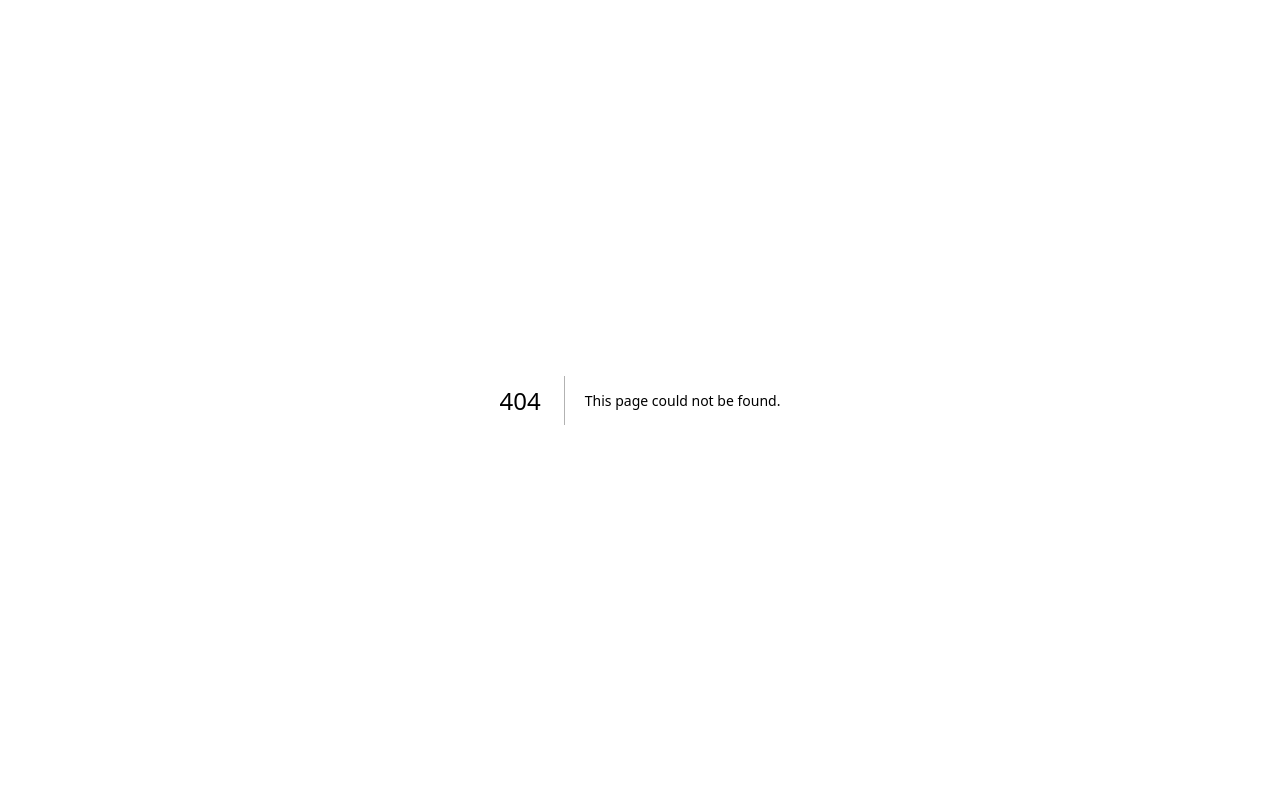
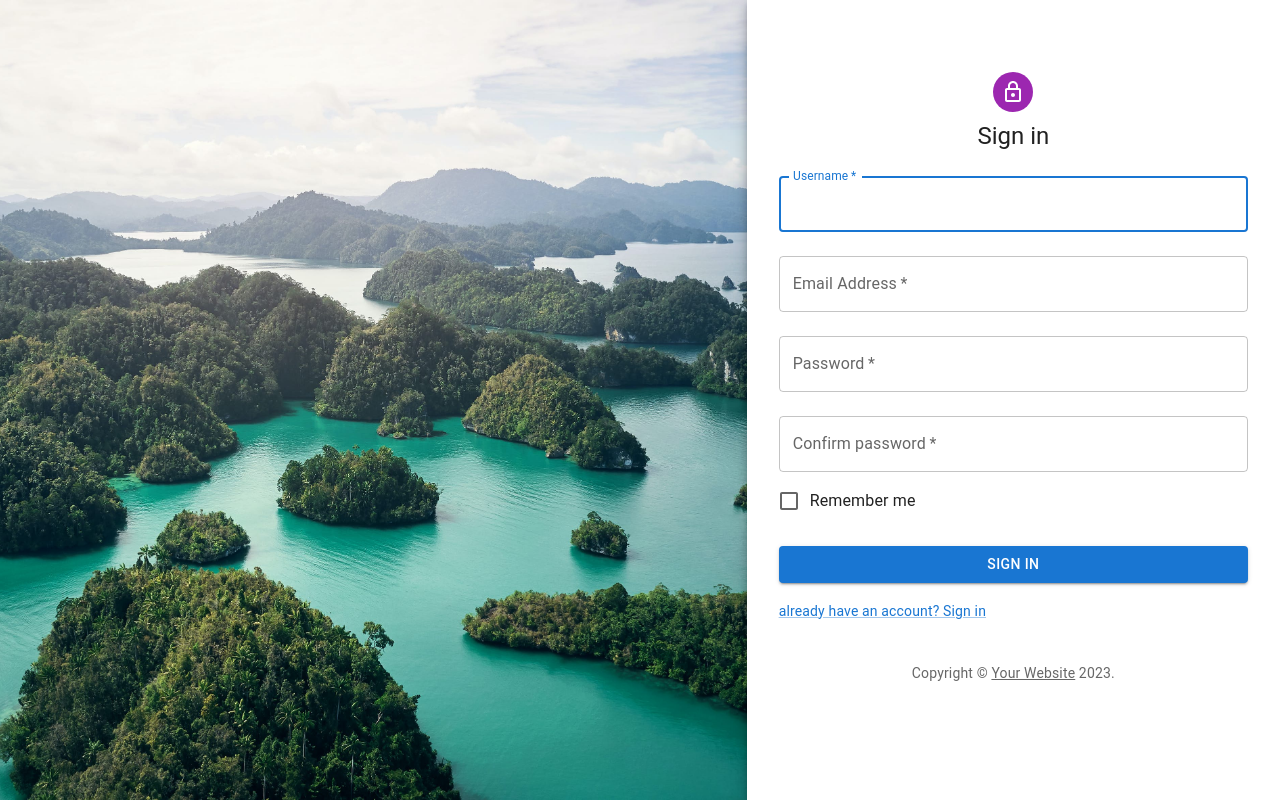
Before and after one commit to reaozoraa/cendrawasih-ticket, a Next.js app: page /sign-up in a window 1280 px wide. Before the commit this address had no page. Built offline with nearby package versions, Linux system fonts and the light colour scheme.

Commit message:
homepage 90%

```diff
--- a/components/inputs/FlightSearch.js
+++ b/components/inputs/FlightSearch.js
@@ -3,7 +3,7 @@ import * as React from 'react';
 
 import {
 Button, Box, CssBaseline, MenuItem, Radio, RadioGroup, FormControl, FormControlLabel,
-FormLabel, TextField, Grid, Checkbox }
+FormLabel, TextField, Grid, Checkbox, InputLabel, OutlinedInput }
 from '@mui/material/'
 
 import SyncAlt from '@mui/icons-material/SyncAlt';
@@ -92,7 +92,7 @@ export default function FlightSearch() {
                     {/* <FormControlLabel control={<Checkbox />} label="Label" /> */}
                 </Box>
             </Box>
-            <Box className="" sx={{ maxWidth: "530px", minWidth: "300px"  }}>
+            <Box className="" sx={{ maxWidth: "300px", minWidth: "300px"  }}>
                 <TextField
                 type="number"
                 id="outlined-basic"
@@ -102,6 +102,18 @@ export default function FlightSearch() {
                 onSelect={(e) => handleRegexNumber(e)}
                 value={num}
                 />
+                {/* <FormControl fullWidth sx={{ m: 1 }}>
+                    <InputLabel htmlFor="">Numbers</InputLabel>
+                    <OutlinedInput
+                    type="number"
+                    id=""
+                    label="Numbers"
+                    // variant="outlined"
+                    onChange={(e) => handleRegexNumber(e)}
+                    onSelect={(e) => handleRegexNumber(e)}
+                    value={num}
+                    />
+                </FormControl> */}
                 <TextField
                 id="seats"
                 select
@@ -109,7 +121,7 @@ export default function FlightSearch() {
                 defaultValue="economy"
                 helperText="Please select your seat"
                 type="number"
-                fullWidth
+                // fullWidth
                 >
                 {seats.map((option) => (
                     <MenuItem key={option.value} value={option.value}>
--- a/components/inputs/HotelSearch.js
+++ b/components/inputs/HotelSearch.js
@@ -65,7 +65,7 @@ export default function FlightSearch() {
         <FormControl sx={{ width: "100%", '& .MuiTextField-root': { m: 1, width: '25ch' } }} >
             <Box className="flex flex-wrap justify-between">
                 <FormControl fullWidth sx={{ m: 1 }}>
-                    <InputLabel htmlFor="outlined-adornment-amount">Place</InputLabel>
+                    <InputLabel htmlFor="">Place</InputLabel>
                     <OutlinedInput
                         id="outlined-adornment-amount"
                         // startAdornment={<InputAdornment position="start">$</InputAdornment>}
@@ -97,6 +97,17 @@ export default function FlightSearch() {
                 </TextField>
                 {/* <FormControlLabel control={<Checkbox />} label="Label" /> */}
             </Box>
+            <Box className="flex flex-wrap justify-between">
+                <FormControl fullWidth sx={{ m: 1 }}>
+                    <InputLabel htmlFor="">Place</InputLabel>
+                    <OutlinedInput
+                        id="outlined-adornment-amount"
+                        // startAdornment={<InputAdornment position="start">$</InputAdornment>}
+                        label="Place"
+                    />
+                </FormControl>
+            </Box>
+
             <Box className='flex justify-end'>
                 <Button variant="contained" className='bg-blue-500'>Search</Button>
             </Box>
--- a/components/layouts/Footer.js
+++ b/components/layouts/Footer.js
@@ -1,5 +1,45 @@
 import {
     AppBar, Box, Toolbar, CssBaseline, IconButton, Typography, Menu,
     Container, Avatar, Button, Tooltip, MenuItem, Card, CardActions,
-    CardContent, Tabs, Tab  }
+    CardContent, Tabs, Tab, Paper  }
 from '@mui/material/'
+
+export default function Footer() {
+    return (<>
+    <Paper sx={{
+    width: '100%',
+    position: 'relative',
+    top: "100%",
+    zIndex: "999"
+    }} component="footer" square variant="outlined" className='bg-blue-500'>
+      <Container maxWidth="lg">
+        <Box
+          sx={{
+            flexGrow: 1,
+            justifyContent: "center",
+            display: "flex",
+            my:1
+          }}
+        >
+            <div>
+            {/* <Image priority src="/Logo.svg" width={75} height={30} alt="Logo" /> */}
+            </div>
+        </Box>
+
+        <Box
+          sx={{
+            flexGrow: 1,
+            justifyContent: "center",
+            display: "flex",
+            mb: 2,
+          }}
+          className='border flex flex-wrap'
+        >
+          <Box>
+
+          </Box>
+        </Box>
+      </Container>
+    </Paper>
+    </>)
+}
--- a/components/layouts/Navbar.js
+++ b/components/layouts/Navbar.js
@@ -13,7 +13,15 @@ import Image from 'next/image';
 // import logo from '../public/brand/logo.png';
 
 const pages = ['Saved'];
-const settings = ['Profile', 'Logout'];
+const settings = [
+{
+    label: "Profile",
+    link: "link"
+},
+{
+    label: "Logout",
+    link: "link"
+}];
 const bull = (
   <Box component="span" sx={{ display: 'inline-block', mx: '2px', transform: 'scale(0.8)' }}>•</Box>
 );
@@ -129,13 +137,13 @@ export default function Navbar() {
             </Box>
 
             {/* UNAUTHENTICATED */}
-            <Box sx={{ flexGrow: 0 }}>
+            {/* <Box sx={{ flexGrow: 0 }}>
                 <Button className='mx-1' color="inherit" >Login</Button>
                 <Button variant="contained" className='bg-blue-500 mx-1' >Register</Button>
-            </Box>
+            </Box> */}
 
             {/* AUTHENTICATED */}
-            {/* <Box sx={{ flexGrow: 0 }}>
+            <Box sx={{ flexGrow: 0 }}>
                 <Tooltip title="Open settings">
                     <IconButton onClick={handleOpenUserMenu} sx={{ p: 0 }}>
                     <Avatar alt="Remy Sharp" src="/static/images/avatar/2.jpg" />
@@ -157,13 +165,18 @@ export default function Navbar() {
                     open={Boolean(anchorElUser)}
                     onClose={handleCloseUserMenu}
                 >
-                    {settings.map((setting) => (
+                    {/* {settings.map((setting) => (
                     <MenuItem key={setting} onClick={handleCloseUserMenu}>
                         <Typography textAlign="center">{setting}</Typography>
                     </MenuItem>
+                    ))} */}
+                    {settings.map((option) => (
+                        <MenuItem key={option.label} value={option.link}>
+                        {option.label}
+                        </MenuItem>
                     ))}
                 </Menu>
-            </Box> */}
+            </Box>
         </Toolbar>
         </Container>
     </AppBar>)
--- a/pages/index.js
+++ b/pages/index.js
@@ -11,10 +11,13 @@ import style  from '../styles/Home.module.css';
 import PropTypes from 'prop-types';
 import Image from 'next/image';
 import { Flight, Hotel, LocalHotelOutlined } from '@mui/icons-material';
+import { Questrial } from 'next/font/google'
+
+
+import Footer from '../components/layouts/Footer';
 import Navbar from '../components/layouts/Navbar';
 import FlightSearch from '../components/inputs/FlightSearch';
 import HotelSearch from '../components/inputs/HotelSearch';
-import { Questrial } from 'next/font/google'
 
 const questrial = Questrial({
   subsets: ['latin'],
@@ -94,7 +97,7 @@ function Home() {
           }}>
       <CssBaseline />
       <Navbar />
-      <Container maxWidth="xl" sx={{ position: "relative", zIndex: "10", transform: "translateY(50%)"  }}>
+      <Container maxWidth="lg" sx={{ position: "relative", zIndex: "10", transform: "translateY(50%)"  }}>
         <Card sx={{ minWidth: 275, mt: "10px" }}>
           <Box sx={{ borderBottom: 1, borderColor: 'divider' }}>
             <Tabs value={formSection} variant="fullWidth" onChange={handleFormSection} aria-label="">
@@ -115,9 +118,11 @@ function Home() {
           </CardContent>
         </Card>
       </Container>
-      <Container maxWidth="auto"  sx={{ position: "relative", backgroundColor: "white", height: "100vh", position: "absolute", color: "black"}}>
+      <Container maxWidth="auto"  sx={{backgroundColor: "white", height: "100vh", position: "absolute", color: "black"}}>
 
       </Container>
+      <Footer />
+
     </main>
     </ThemeProvider>
     </>
--- /dev/null
+++ b/pages/sign-up.js
@@ -0,0 +1,147 @@
+import * as React from 'react';
+import Avatar from '@mui/material/Avatar';
+import Button from '@mui/material/Button';
+import CssBaseline from '@mui/material/CssBaseline';
+import TextField from '@mui/material/TextField';
+import FormControlLabel from '@mui/material/FormControlLabel';
+import Checkbox from '@mui/material/Checkbox';
+import Link from '@mui/material/Link';
+import Paper from '@mui/material/Paper';
+import Box from '@mui/material/Box';
+import Grid from '@mui/material/Grid';
+import LockOutlinedIcon from '@mui/icons-material/LockOutlined';
+import Typography from '@mui/material/Typography';
+import { createTheme, ThemeProvider } from '@mui/material/styles';
+
+function Copyright(props) {
+  return (
+    <Typography variant="body2" color="text.secondary" align="center" {...props}>
+      {'Copyright © '}
+      <Link color="inherit" href="https://mui.com/">
+        Your Website
+      </Link>{' '}
+      {new Date().getFullYear()}
+      {'.'}
+    </Typography>
+  );
+}
+
+const theme = createTheme();
+
+export default function SignInSide() {
+  const handleSubmit = (event) => {
+    event.preventDefault();
+    const data = new FormData(event.currentTarget);
+    console.log({
+      email: data.get('email'),
+      password: data.get('password'),
+    });
+  };
+
+  return (
+    <ThemeProvider theme={theme}>
+      <Grid container component="main" sx={{ height: '100vh' }}>
+        <CssBaseline />
+        <Grid
+          item
+          xs={false}
+          sm={4}
+          md={7}
+          sx={{
+            backgroundImage: 'url(/background.jpeg)',
+            backgroundRepeat: 'no-repeat',
+            backgroundColor: (t) =>
+              t.palette.mode === 'light' ? t.palette.grey[50] : t.palette.grey[900],
+            backgroundSize: 'cover',
+            backgroundPosition: 'center',
+          }}
+        />
+        <Grid item xs={12} sm={8} md={5} component={Paper} elevation={6} square>
+          <Box
+            sx={{
+              my: 8,
+              mx: 4,
+              display: 'flex',
+              flexDirection: 'column',
+              alignItems: 'center',
+            }}
+          >
+            <Avatar sx={{ m: 1, bgcolor: 'secondary.main' }}>
+              <LockOutlinedIcon />
+            </Avatar>
+            <Typography component="h1" variant="h5">
+              Sign in
+            </Typography>
+            <Box component="form" noValidate onSubmit={handleSubmit} sx={{ mt: 1 }}>
+               <TextField
+                margin="normal"
+                required
+                fullWidth
+                id="username"
+                label="Username"
+                name="username"
+                // autoComplete="username"
+                autoFocus
+              />
+              <TextField
+                margin="normal"
+                required
+                fullWidth
+                id="email"
+                label="Email Address"
+                name="email"
+                autoComplete="email"
+                // autoFocus
+              />
+              <TextField
+                margin="normal"
+                required
+                fullWidth
+                name="password"
+                label="Password"
+                type="password"
+                id="password"
+                autoComplete="current-password"
+              />
+              <TextField
+                margin="normal"
+                required
+                fullWidth
+                name="confirm-password"
+                label="Confirm password"
+                type="password"
+                id="confirm-password"
+                // autoComplete="current-password"
+              />
+              <FormControlLabel
+                control={<Checkbox value="remember" color="primary" />}
+                label="Remember me"
+              />
+              <Button className='bg-blue-500'
+                type="submit"
+                fullWidth
+                variant="contained"
+                sx={{ mt: 3, mb: 2 }}
+              >
+                Sign In
+              </Button>
+              <Grid container>
+                {/* <Grid item xs>
+                  <Link href="#" variant="body2">
+                    Forgot password?
+                  </Link>
+                </Grid> */}
+                <Grid item>
+                  <Link href="#" variant="body2">
+                    {"already have an account? Sign in"}
+                  </Link>
+                </Grid>
+              </Grid>
+              <Copyright sx={{ mt: 5 }} />
+            </Box>
+          </Box>
+        </Grid>
+      </Grid>
+    </ThemeProvider>
+  );
+}
```
